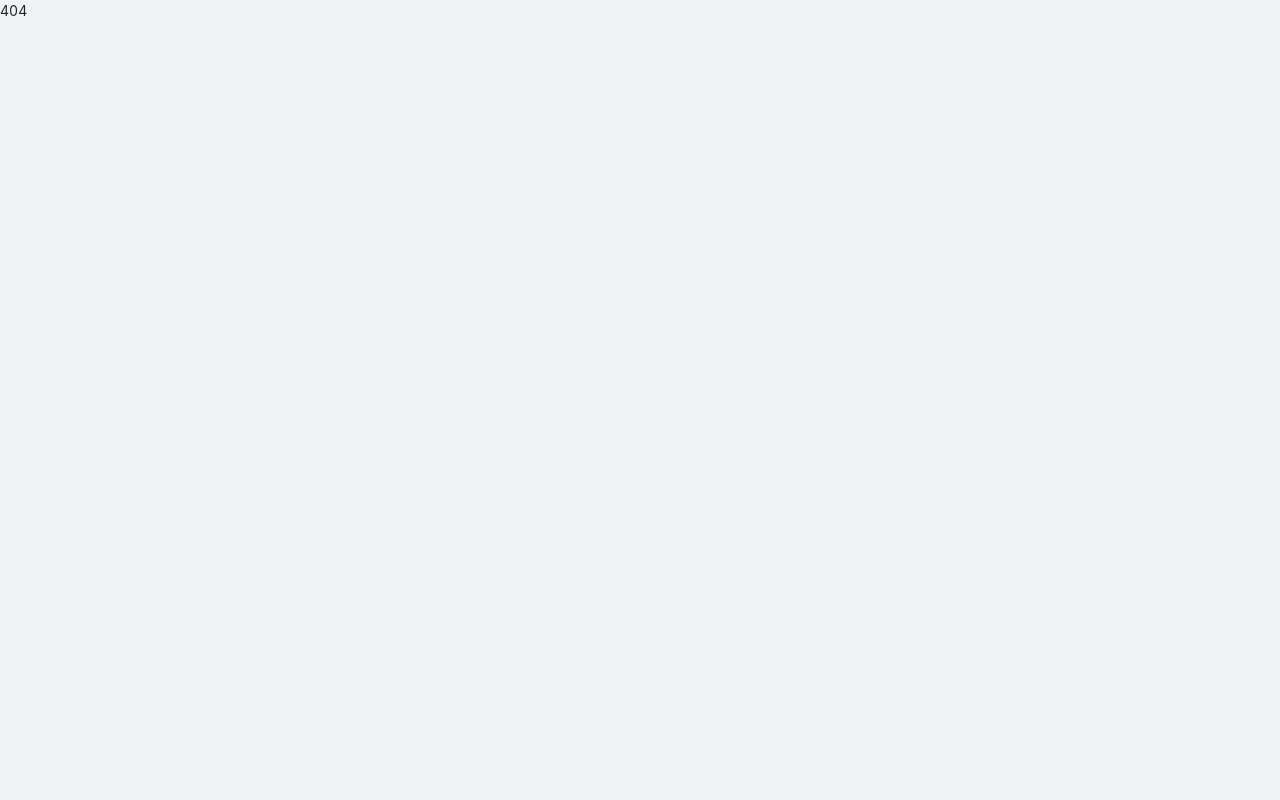
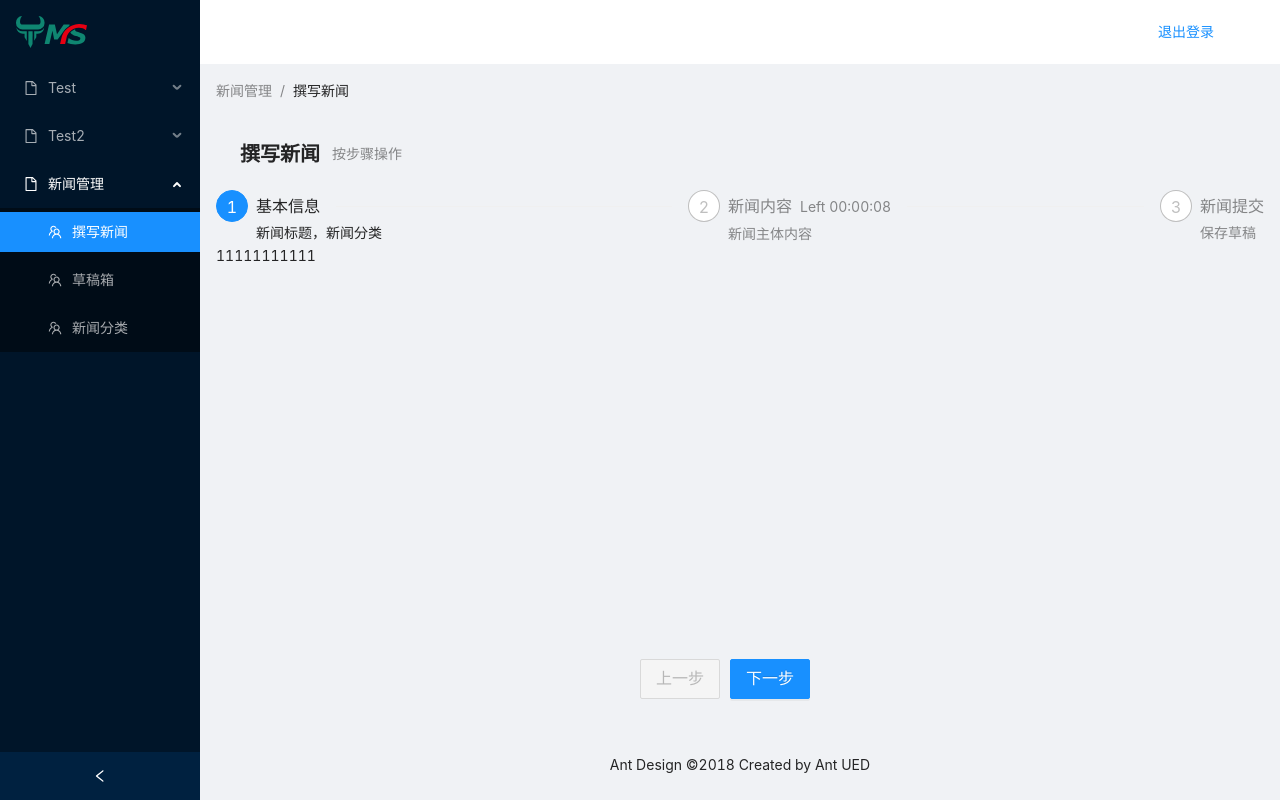
Before and after one commit to 1765659336/react-admin, a React (Vite) app: page /news/manage/write in a window 1280 px wide. Built offline with nearby package versions, Linux system fonts and the light colour scheme; sample sign-in values are in the browser's storage.

Commit message:
[ADD]撰写新闻-步骤条

```diff
--- a/src/router/index.tsx
+++ b/src/router/index.tsx
@@ -7,6 +7,9 @@
 const NotFonud = lazy(() => import("../views/NotFonud"));
 const Role = lazy(() => import("../views/Role"));
 const User = lazy(() => import("../views/User"));
+const NewsWrite = lazy(() => import("../views/News/NewsWrite"));
+const NewsDraft = lazy(() => import("../views/News/NewsDraft"));
+const NewsClassification = lazy(() => import("../views/News/NewsClassification"));
 
 // Navigate重定向组件
 import { Navigate } from "react-router-dom";
@@ -51,6 +54,24 @@
     ],
   },
   {
+    path: "/news",
+    element: <Home />,
+    children: [
+      {
+        path: "/news/manage/write",
+        element: withLoadingComponent(<NewsWrite />),
+      },
+      {
+        path: "/news/manage/draft",
+        element: withLoadingComponent(<NewsDraft />),
+      },
+      {
+        path: "/news/manage/classification",
+        element: withLoadingComponent(<NewsClassification />),
+      },
+    ],
+  },
+  {
     path: "/about",
     element: withLoadingComponent(<About />),
   },
--- a/src/views/Home/index.tsx
+++ b/src/views/Home/index.tsx
@@ -1,5 +1,5 @@
 import { Breadcrumb, Layout, Button } from "antd";
-import React, { useEffect, useState } from "react";
+import React, { useState } from "react";
 import style from "./index.module.scss";
 import { Outlet } from "react-router-dom";
 import MainMenu from "src/components/MainMenu";
@@ -56,18 +56,40 @@
         },
       ],
     },
+    {
+      label: "新闻管理",
+      key: "/news/manage",
+      icon: <FileOutlined />,
+      children: [
+        {
+          label: "撰写新闻",
+          key: "/news/manage/write",
+          icon: <TeamOutlined />,
+        },
+        {
+          label: "草稿箱",
+          key: "/news/manage/draft",
+          icon: <TeamOutlined />,
+        },
+        {
+          label: "新闻分类",
+          key: "/news/manage/classification",
+          icon: <TeamOutlined />,
+        },
+      ],
+    },
   ];
   const breadcrumbArr: Array<string> = [];
 
   const recursion = (items: MenuItem[]) => {
     for (const iterator of items) {
       if (
-        (iterator?.key === location.pathname) ||
+        iterator?.key === location.pathname ||
         (iterator &&
-        "children" in iterator &&
-        iterator.children &&
-        iterator.children.length !== 0 &&
-        recursion(iterator.children))
+          "children" in iterator &&
+          iterator.children &&
+          iterator.children.length !== 0 &&
+          recursion(iterator.children))
       ) {
         breadcrumbArr.push(iterator.label as string);
         return true;
--- /dev/null
+++ b/src/views/News/NewsClassification/index.tsx
@@ -0,0 +1,36 @@
+import { PageHeader, Steps } from 'antd';
+import React from 'react';
+
+const NewsClassification: React.FC = () => {
+
+    const description = 'This is a description.';
+
+    return (
+        <>
+            <PageHeader
+                title="Title"
+                subTitle="This is a subtitle"
+            />
+            <Steps
+                current={1}
+                items={[
+                    {
+                        title: 'Finished',
+                        description,
+                    },
+                    {
+                        title: 'In Progress',
+                        description,
+                        subTitle: 'Left 00:00:08',
+                    },
+                    {
+                        title: 'Waiting',
+                        description,
+                    },
+                ]}
+            />
+        </>
+    )
+}
+
+export default NewsClassification;
--- /dev/null
+++ b/src/views/News/NewsDraft/index.tsx
@@ -0,0 +1,9 @@
+const NewsDraft = () => {
+    return (
+        <>
+        NewsDraft
+        </>
+    )
+}
+
+export default NewsDraft;
--- /dev/null
+++ b/src/views/News/NewsWrite/components/Content/index.module.less
@@ -0,0 +1,7 @@
+.contentContainer {
+    height: 60%;
+}
+
+.display {
+    display: none;
+}
--- /dev/null
+++ b/src/views/News/NewsWrite/components/Content/index.tsx
@@ -0,0 +1,22 @@
+import React from "react";
+import style from "./index.module.less";
+
+interface Props {
+    stepCurrent: number
+}
+
+const Content: React.FC<Props> = ({ stepCurrent }) => {
+
+    return (
+        <div className={style.contentContainer}>
+            <ul>
+                {/* 因为上一步下一步需要缓存之前填写的内容，所以不能销毁，而是隐藏 */}
+                <li className={stepCurrent === 0 ? '' : style.display}>11111111111</li>
+                <li className={stepCurrent === 1 ? '' : style.display}>22222222222</li>
+                <li className={stepCurrent === 2 ? '' : style.display}>33333333333</li>
+            </ul>
+        </div>
+    )
+}
+
+export default Content;
--- /dev/null
+++ b/src/views/News/NewsWrite/components/FooterButtons/index.module.less
@@ -0,0 +1,8 @@
+.footerButtons {
+    position: absolute;
+    left: 50%;
+
+    .nextStepBtn {
+        margin-left: 10px;
+    }
+}
--- /dev/null
+++ b/src/views/News/NewsWrite/components/FooterButtons/index.tsx
@@ -0,0 +1,41 @@
+import React from "react";
+import { Button, StepProps } from 'antd';
+import style from "./index.module.less";
+
+interface Props {
+    stepCurrent: number,
+    stepMessage: Array<StepProps>,
+    changeStepCurrent: Function
+}
+
+const FooterButtons: React.FC<Props> = ({ stepCurrent, stepMessage, changeStepCurrent }) => {
+
+    // 保存草稿箱
+    const saveDraftBox = () => {
+        alert("保存草稿箱");
+    }
+
+    // 提交审核
+    const submitAudit = () => {
+        alert("提交审核");
+    }
+
+    return (
+        <div className={style.footerButtons}>
+            <Button type="primary" size={"large"} onClick={() => changeStepCurrent(-1)} disabled={stepCurrent === 0}>
+                上一步
+            </Button>
+            <Button type="primary" size={"large"} className={style.nextStepBtn} onClick={() => changeStepCurrent(1)} disabled={stepCurrent >= stepMessage.length - 1}>
+                下一步
+            </Button>
+            {stepCurrent === stepMessage.length - 1 ? <Button type="primary" size={"large"} className={style.nextStepBtn} onClick={saveDraftBox}>
+                保存草稿箱
+            </Button> : null}
+            {stepCurrent === stepMessage.length - 1 ? <Button type="primary" size={"large"} className={style.nextStepBtn} onClick={submitAudit}>
+                提交审核
+            </Button> : null}
+        </div>
+    )
+}
+
+export default FooterButtons;
--- /dev/null
+++ b/src/views/News/NewsWrite/index.tsx
@@ -0,0 +1,56 @@
+import { PageHeader, Steps, StepProps } from 'antd';
+import React, { useState } from 'react';
+import Content from "./components/Content";
+import FooterButtons from "./components/FooterButtons";
+
+const NewsWrite: React.FC = () => {
+
+    // 步骤条步数
+    const [stepCurrent, setStepCurrent] = useState<number>(0);
+
+    // 步骤条信息
+    const stepMessage: Array<StepProps> = [
+        {
+            title: '基本信息',
+            description: "新闻标题，新闻分类",
+        },
+        {
+            title: '新闻内容',
+            description: "新闻主体内容",
+            subTitle: 'Left 00:00:08',
+        },
+        {
+            title: '新闻提交',
+            description: "保存草稿",
+        },
+    ]
+
+    // 上一步下一步改变步骤条的current值
+    const changeStepCurrent = (stepNumber: number) => {
+
+        // 将要改变的值大小
+        const willChangedStepCurrent = stepNumber + stepCurrent;
+
+        if (willChangedStepCurrent >= 0 && willChangedStepCurrent < stepMessage.length) {
+            setStepCurrent(willChangedStepCurrent)
+        }
+
+    }
+
+    return (
+        <>
+            <PageHeader
+                title="撰写新闻"
+                subTitle="按步骤操作"
+            />
+            <Steps
+                current={stepCurrent}
+                items={stepMessage}
+            />
+            <Content stepCurrent={stepCurrent} />
+            <FooterButtons stepMessage={stepMessage} stepCurrent={stepCurrent} changeStepCurrent={changeStepCurrent} />
+        </>
+    )
+}
+
+export default NewsWrite;
```
